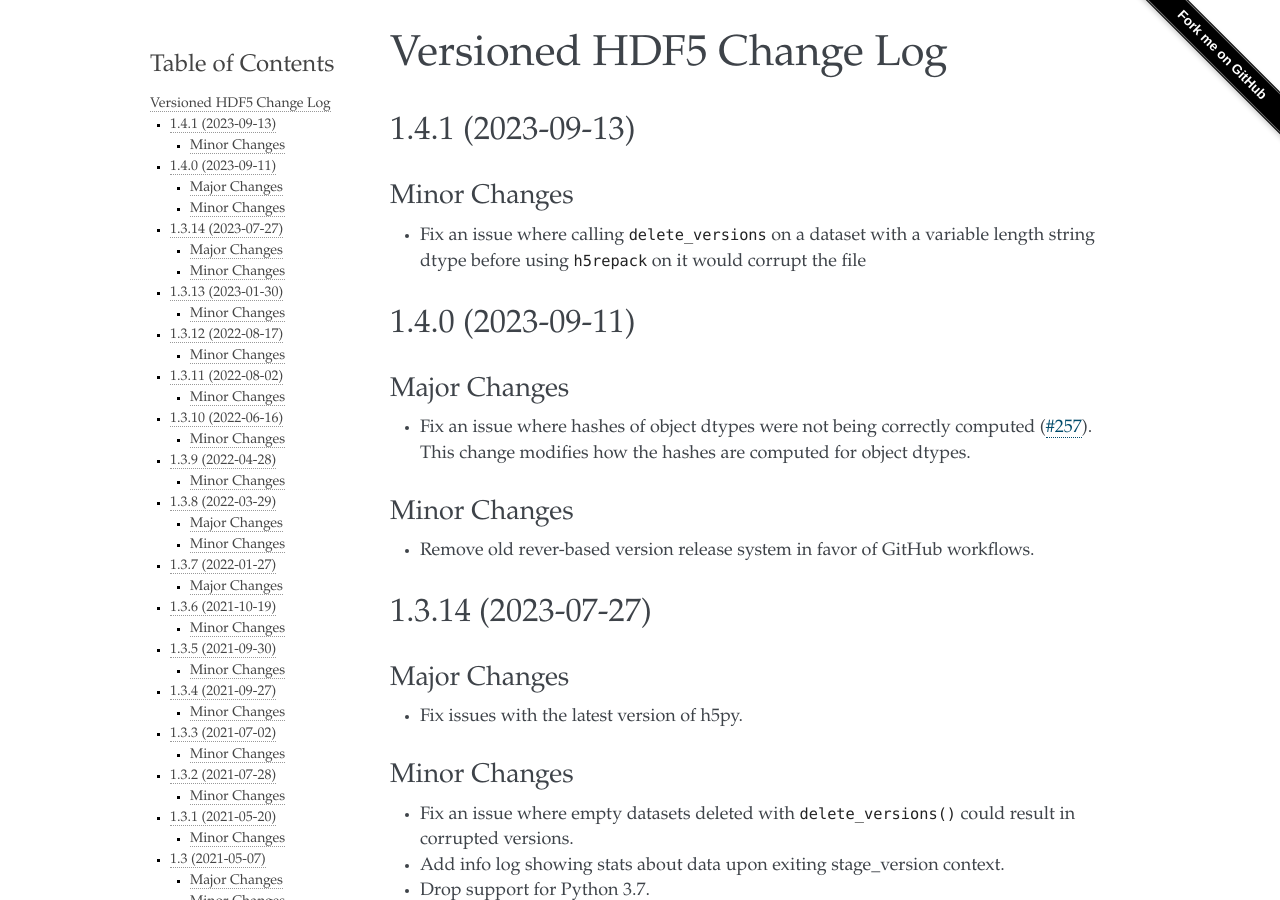
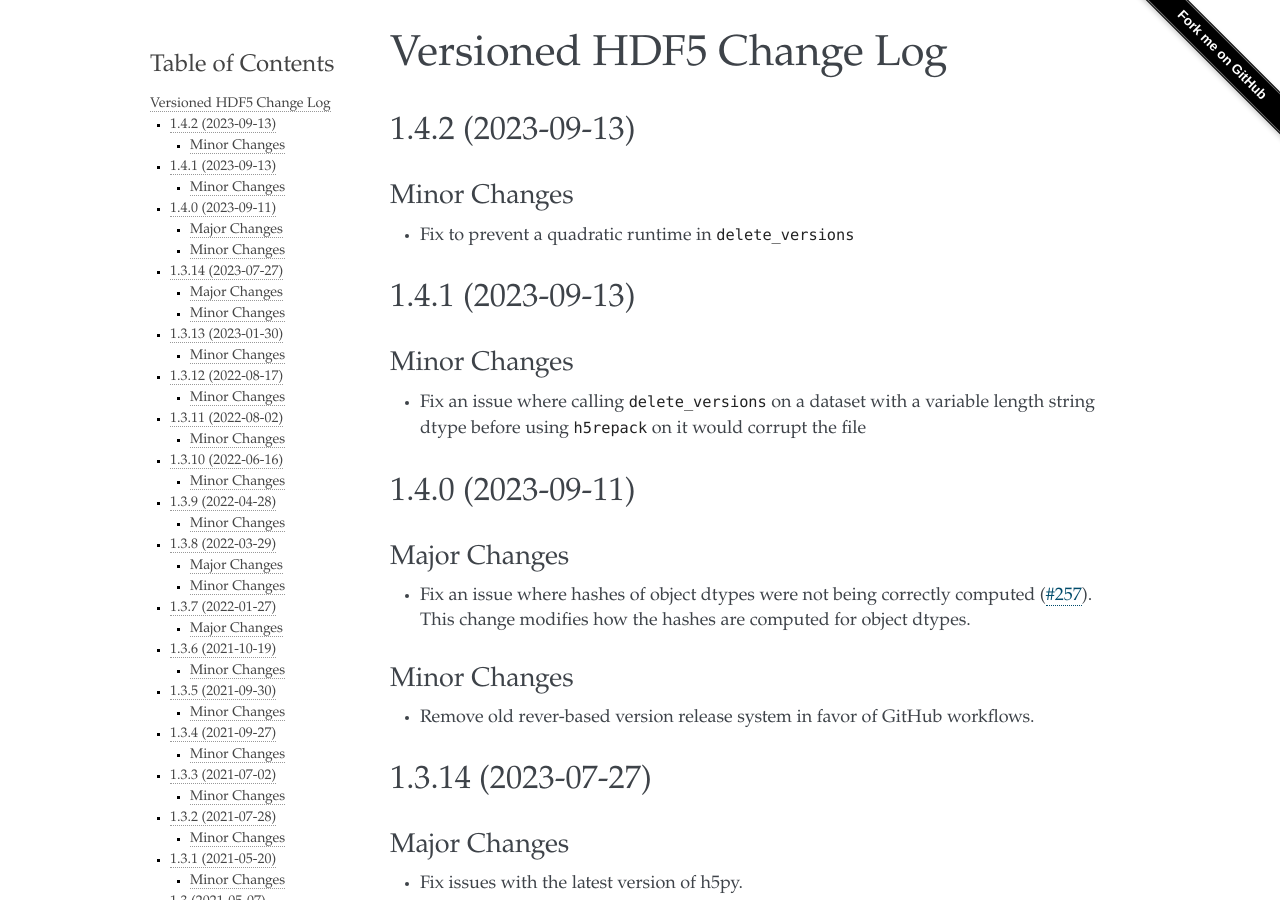
Before and after one commit to deshaw/versioned-hdf5, a Sphinx documentation site: the page built from docs/changelog.md, in a window 1280 px wide and 900 px high. Built offline with Sphinx 7.4.7, drawn with Linux system fonts in a browser that asks for light colours.

Commit message:
Add 1.4.2 release notes (#272)

```diff
--- a/docs/changelog.md
+++ b/docs/changelog.md
@@ -1,5 +1,11 @@
 Versioned HDF5 Change Log
 =========================
+
+## 1.4.2 (2023-09-13)
+
+### Minor Changes
+
+- Fix to prevent a quadratic runtime in `delete_versions`
 
 ## 1.4.1 (2023-09-13)
 
```
